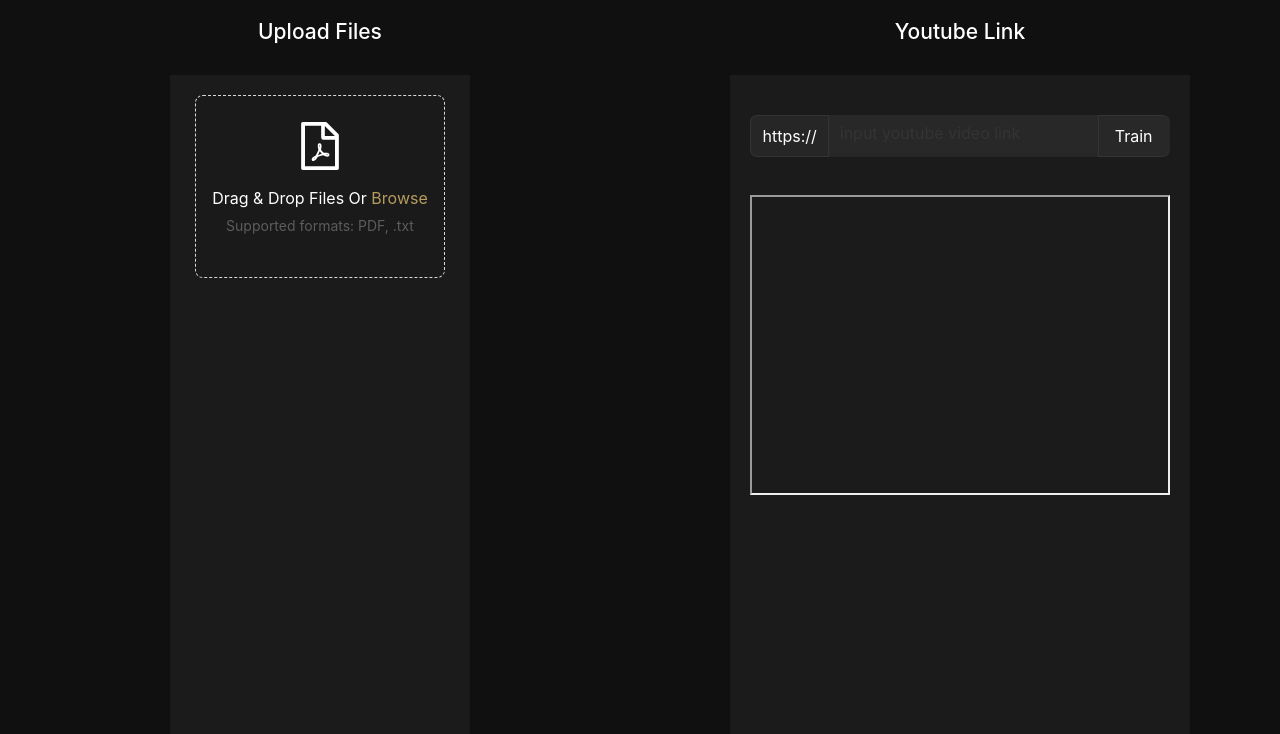
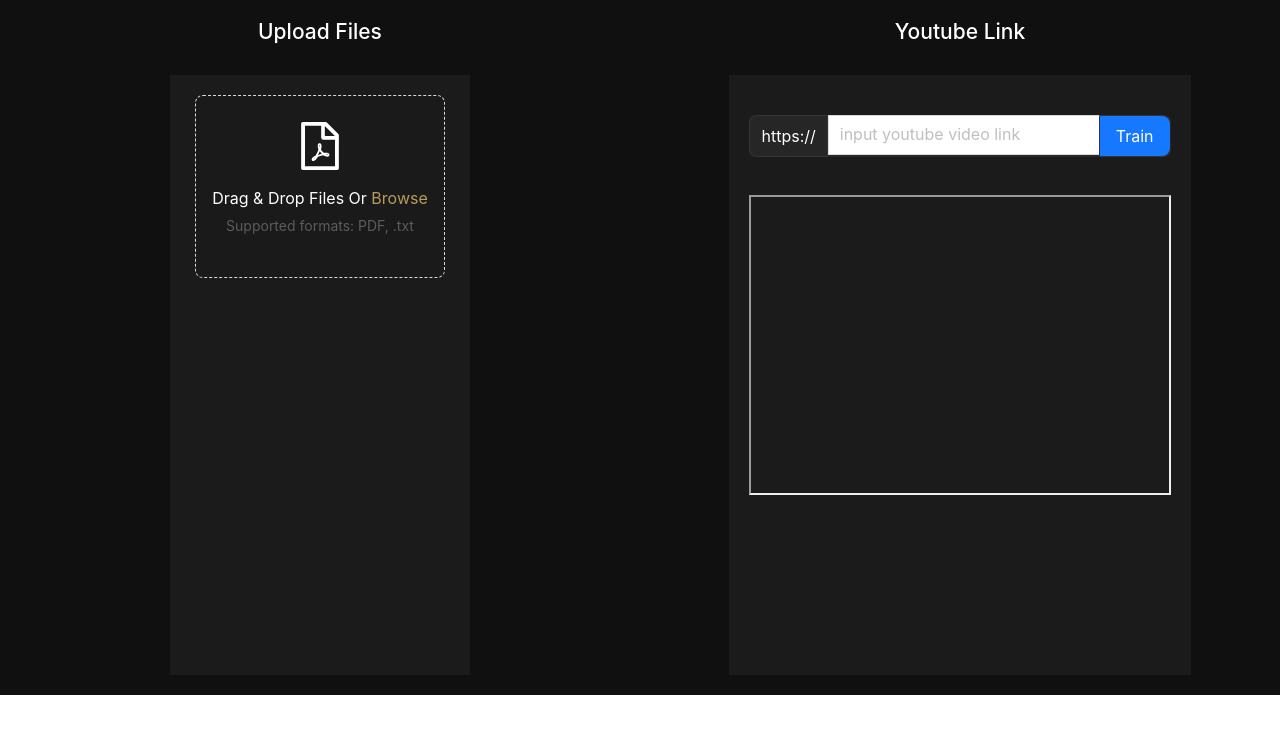
Before and after one commit to softdev629/AI-business-copilot-frontend, a React (Create React App) app: page /upload/1 in a window 1280 px wide. Shown: the top 734 px of the page. Built offline with nearby package versions, Linux system fonts and the light colour scheme.

Commit message:
step 3 complete

```diff
--- a/src/components/chatqa/chatbox.js
+++ b/src/components/chatqa/chatbox.js
@@ -113,7 +113,7 @@ const ChatBox = () => {
   return (
     <div
       className="chat_container"
-      style={{ backgroundColor: "rgb(16, 16, 16)" }}
+      style={{ backgroundColor: colorSet[params.id % colorSet.length] }}
     >
       <h1 style={{ color: "white" }}>Music Business Bot {params.id}</h1>
       <div className="chat_history" ref={chatHistoryRef}>
--- a/src/components/chatqa/index.css
+++ b/src/components/chatqa/index.css
@@ -28,29 +28,29 @@
 .message_box {
   width: 100%;
   padding-bottom: 15px;
-  border-top: 1px solid rgb(40, 40, 40);
+  /* border-top: 1px solid rgb(40, 40, 40); */
   padding-top: 15px;
 }
 
 .bot_item_content {
   margin-left: 5px;
   padding: 20px 35px;
-  /* background-color: rgb(219, 226, 235); */
-  background-color: rgb(27, 27, 27);
+  background-color: rgb(219, 226, 235);
+  /* background-color: rgb(27, 27, 27); */
   border-radius: 20px;
-  color: white;
+  /* color: white; */
 }
 
 .user_item_content {
   color: white;
   margin-right: 10px;
   padding: 20px 35px;
-  /* background-color: rgb(0, 141, 254); */
-  background-color: rgb(40, 40, 40);
+  background-color: rgb(0, 141, 254);
+  /* background-color: rgb(40, 40, 40); */
   border-radius: 20px;
 }
 
-.ant-input {
+/* .ant-input {
   color: white;
   background-color: rgb(40, 40, 40) !important;
 }
@@ -61,4 +61,9 @@
 
 .anticon {
   color: white !important;
-}
+} */
+
+/* .ant-input {
+  color: black !important;
+  background-color: white !important;
+} */
--- a/src/components/upload/file-upload-dom.js
+++ b/src/components/upload/file-upload-dom.js
@@ -16,7 +16,7 @@ const FileUpload = () => {
 
   const draggerProps = {
     maxCount: 1,
-    action: `http://localhost:9000/api/pdf/upload/${params.id}`,
+    action: `http://localhost:9000/api/upload/${params.id}`,
     onChange(info) {
       const { status } = info.file;
 
--- a/src/components/upload/index.css
+++ b/src/components/upload/index.css
@@ -1,7 +1,7 @@
 .file-upload__container {
   background-color: rgb(27, 27, 27);
   width: 300px;
-  height: 85%;
+  height: 600px;
   margin: 20px;
 }
 
@@ -60,7 +60,7 @@
 .youtube-link__container {
   background-color: rgb(27, 27, 27);
   padding: 20px;
-  height: 85%;
+  height: 600px;
   margin: 20px;
 }
 
@@ -79,7 +79,7 @@
   border: 1px solid rgb(52, 52, 52) !important;
   color: white !important;
 }
-
+/*
 .ant-input {
   border: none;
   background-color: rgb(40, 40, 40);
@@ -88,4 +88,4 @@
 
 .ant-input::placeholder {
   color: rgb(52, 52, 52);
-}
+} */
--- a/src/components/upload/index.js
+++ b/src/components/upload/index.js
@@ -8,7 +8,9 @@ import "./index.css";
 const TrainPage = () => {
   return (
     <>
-      <Row style={{ backgroundColor: "rgb(16, 16, 16)", height: "100%" }}>
+      <Row
+        style={{ backgroundColor: "rgb(16, 16, 16)", height: "fit-content" }}
+      >
         <Col span={12}>
           <FileUpload />
         </Col>
--- a/src/index.css
+++ b/src/index.css
@@ -11,3 +11,7 @@ code {
   font-family: source-code-pro, Menlo, Monaco, Consolas, 'Courier New',
     monospace;
 }
+
+* {
+  box-sizing: border-box;
+}
```
